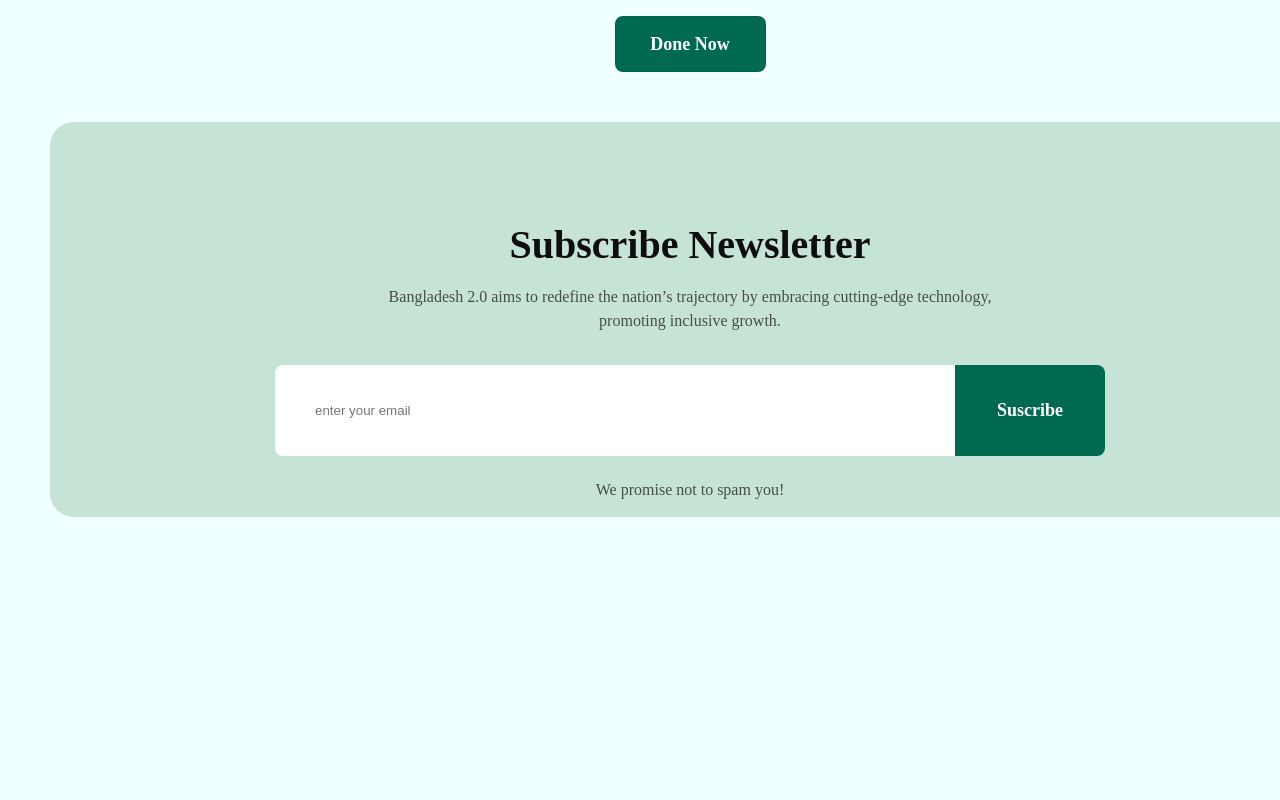
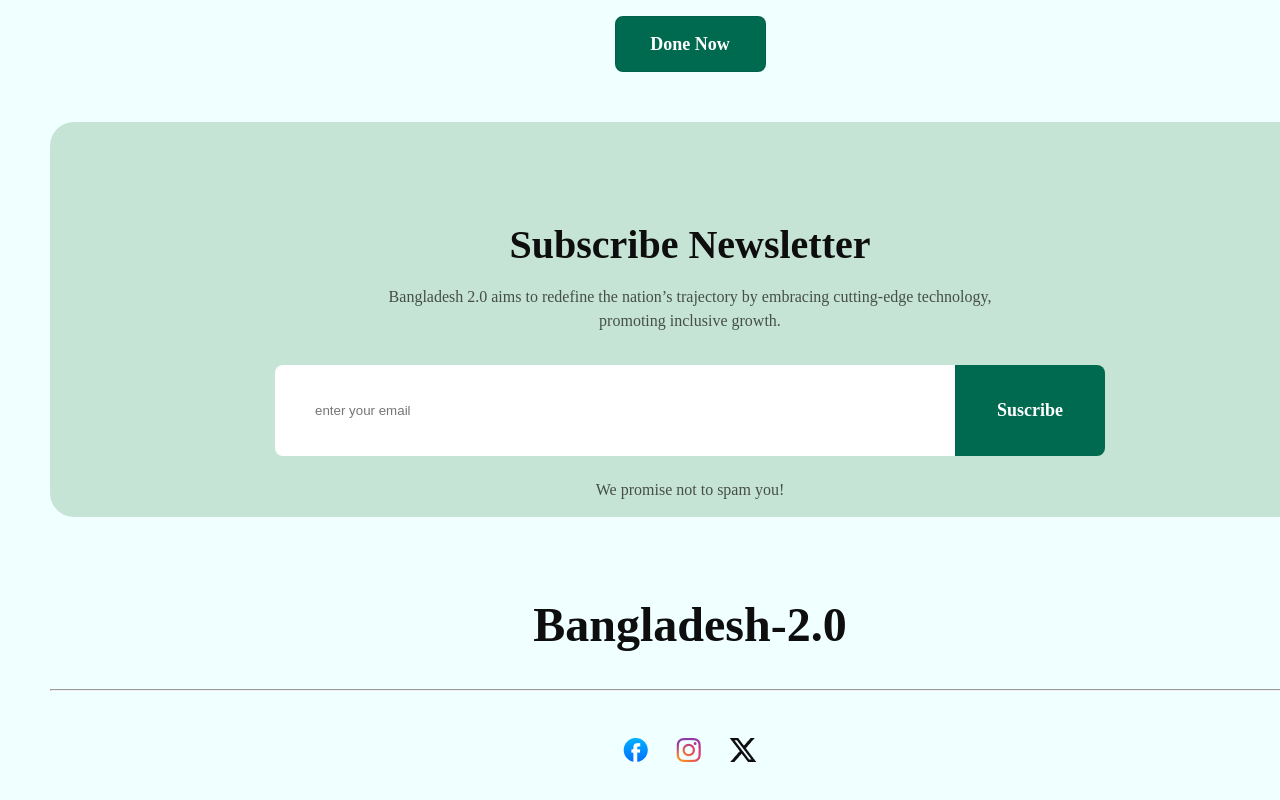
Before and after one commit to aalihasan/B11-A1--assignment-1, a plain HTML site: page index.html in a window 1280 px wide. Shown: the part 2888-3688 px from the top of the page. Before the commit the page ends 3405 px from the top, so only its background shows below. Drawn offline with Linux system fonts and the light colour scheme.

Commit message:
added bangladesh-2.0

```diff
--- a/index.html
+++ b/index.html
@@ -185,6 +185,21 @@
 
         <span class="span-title">We promise not to spam you!</span>
 
+    </section>
+
+    <section class="bangladesh-2-0 margin">
+
+      <h1> bangladesh-2.0</h1>
+      <br>
+      <hr>
+
+      <div>
+        <br>
+        <a href=""><img src="assets/facebook.png" alt=""></a>
+        <a href=""><img src="assets/instagram.png" alt=""></a>
+        <a href=""><img src="assets/x.png" alt=""</a>
+
+      </div>
 
 
 
--- a/style/style.css
+++ b/style/style.css
@@ -574,3 +574,21 @@ line-height: 19px;
 letter-spacing: 0%;
 text-align: center;
 }
+
+/* bangladesh-2.0 */
+.bangladesh-2-0{
+text-align: center;
+text-transform: capitalize;
+color: rgb(14, 14, 14);
+font-family: Fira Sans;
+font-size: 32px;
+font-weight: 700;
+margin-bottom: 24px;
+
+
+
+}
+.bangladesh-2-0 img{
+  padding: 10px;
+
+}
```
